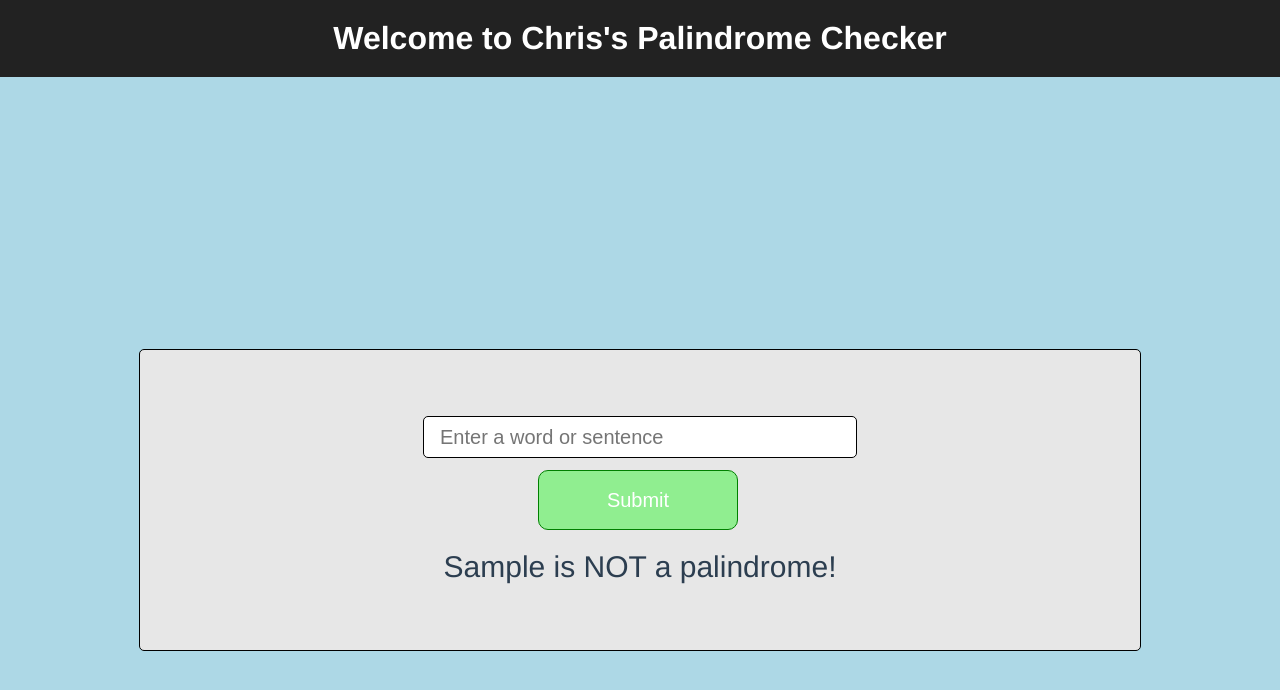
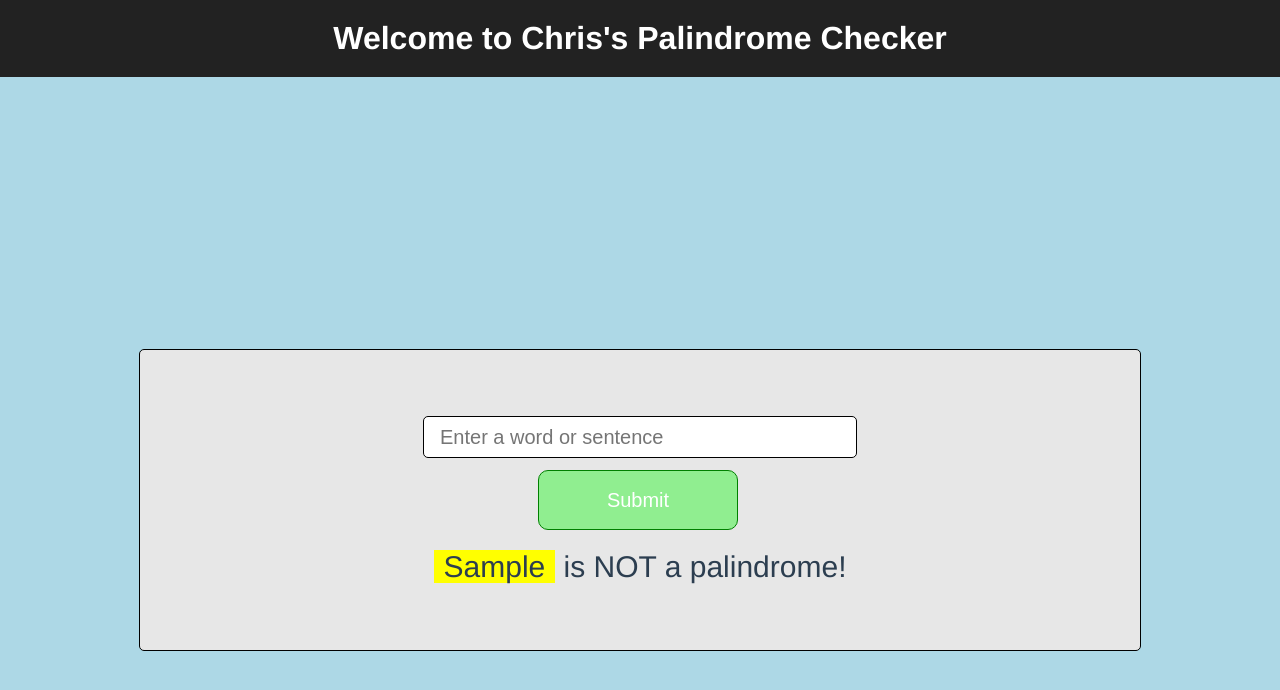
Before and after one commit to chrisstanarsenault/palidrome-checker, a Vue app: page / in a window 1280 px wide. Both pictures are taken after typing "Sample" into the empty fields and a click on the button "Submit". Shown: the top 690 px of the page. Built offline with nearby package versions, Linux system fonts and the light colour scheme.

Commit message:
added logic to catch if no words were entered with error message.  Added palidrome word highlighting.

```diff
--- a/src/components/Checker.vue
+++ b/src/components/Checker.vue
@@ -7,7 +7,9 @@
           <button>Submit</button>
           </form>
         </div>
-      <span id="answer" transition=fade>{{palindrome}}{{palindromeSentence}}</span>
+        <transition name="fade">
+          <span v-if="true" id="answer"><span id="highlight" class="highlight">{{palindrome}}</span>{{palindromeSentence}}</span>
+        </transition>
     </div>
   </div>
 </template>
@@ -21,7 +23,8 @@ export default {
       palindrome: "",
       palindromePass: false,
       isTrue: false,
-      palindromeSentence: "dont read me"
+      palindromeSentence: "if you can see me, we have a problem here",
+      wordsThatArePalindromes: []
     }
   },
   methods: {
@@ -29,17 +32,25 @@ export default {
       const stringArray = this.string.toLowerCase().split("");
       const mapString1 = stringArray.map(s => s).join().replace(/[^A-Za-z0-9]+/g, "");
       const mapString2 = stringArray.reverse().map(s => s).join().replace(/[^A-Za-z0-9]+/g, "");
+      let element = document.getElementById("highlight");
 
-      if (mapString1 == mapString2) {
+      if (stringArray == "") {
+        this.palindrome = "";
+        this.palindromeSentence = "You didnt even enter anything!";
+        element.classList.remove("highlight");
+      } else if (mapString1 == mapString2) {
         this.palindrome = this.string
         this.palindromePass = true;
         this.isTrue = true;
-        this.palindromeSentence = " is a palindrome!"
+        this.palindromeSentence = " is a palindrome!";
+        this.wordsThatArePalindromes.push(this.palindrome);
+        element.className="highlight";
       } else {
         this.palindrome = this.string
         this.palindromePass = false;
         this.isTrue = false;
         this.palindromeSentence = " is NOT a palindrome!"
+        element.className="highlight";
       }
       document.getElementById("answer").style.visibility = "visible"
       this.string="";
@@ -98,9 +109,23 @@ export default {
     border: 1px solid green;
   }
 
-  span {
+  #answer {
     margin-top: 20px;
     font-size: 30px;
     visibility: hidden;
   }
+
+  .fade-enter-active, .fade-leave-active {
+    transition: all 0.3s ease;
+  }
+
+  .fade-enter, .fade-leave-to {
+    opacity: 0;
+    transform: scale(0);
+  }
+
+  .highlight {
+    background-color: yellow;
+    padding: 0 10px;
+  }
 </style>
```
Lines whose indentation alone changed are shown as unchanged.
